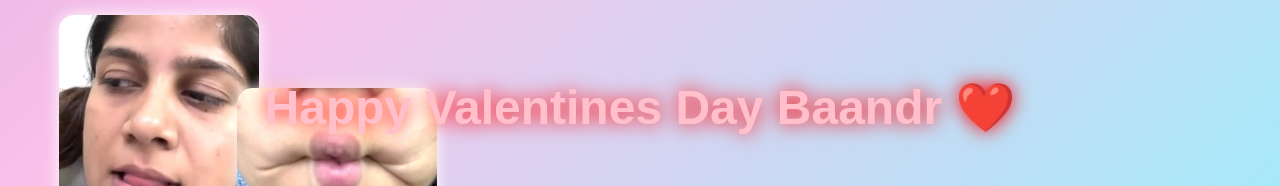
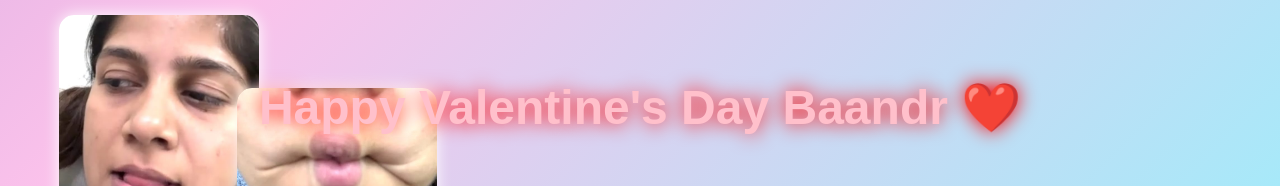
Before and after one commit to himanshushrma12hs/14Valentine, a plain HTML site: page index.html in a window 1280 px wide. Shown: the top 186 px of the page. Drawn offline with Linux system fonts and the light colour scheme.

Commit message:
Update index.html

```diff
--- a/index.html
+++ b/index.html
@@ -9,7 +9,7 @@
 
     <div class="background"></div>
 
-    <h1 class="valentine-text">Happy Valentines Day Baandr ❤️</h1>
+    <h1 class="valentine-text">Happy Valentine's Day Baandr ❤️</h1>
 
     <!-- Central Large Image -->
     <img src="fig1.jpeg" class="center-image" alt="Center Image">
```
